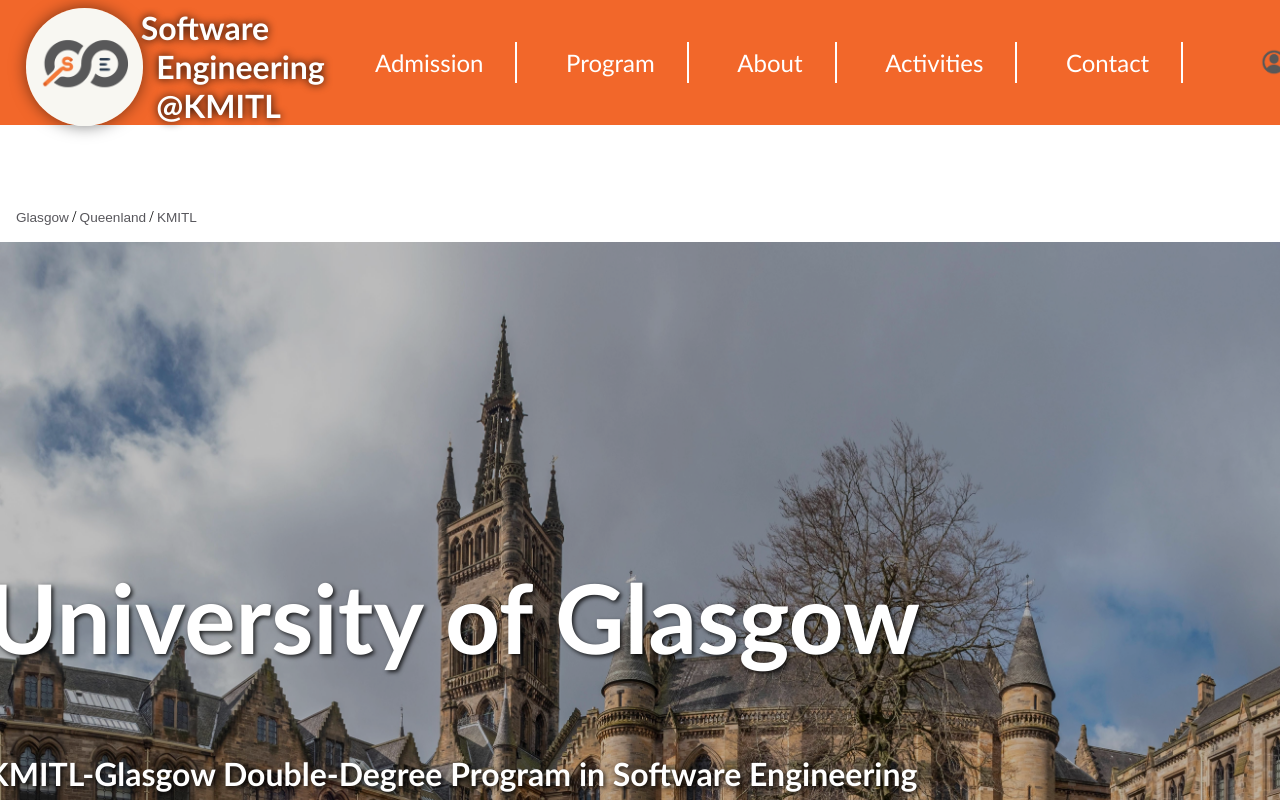
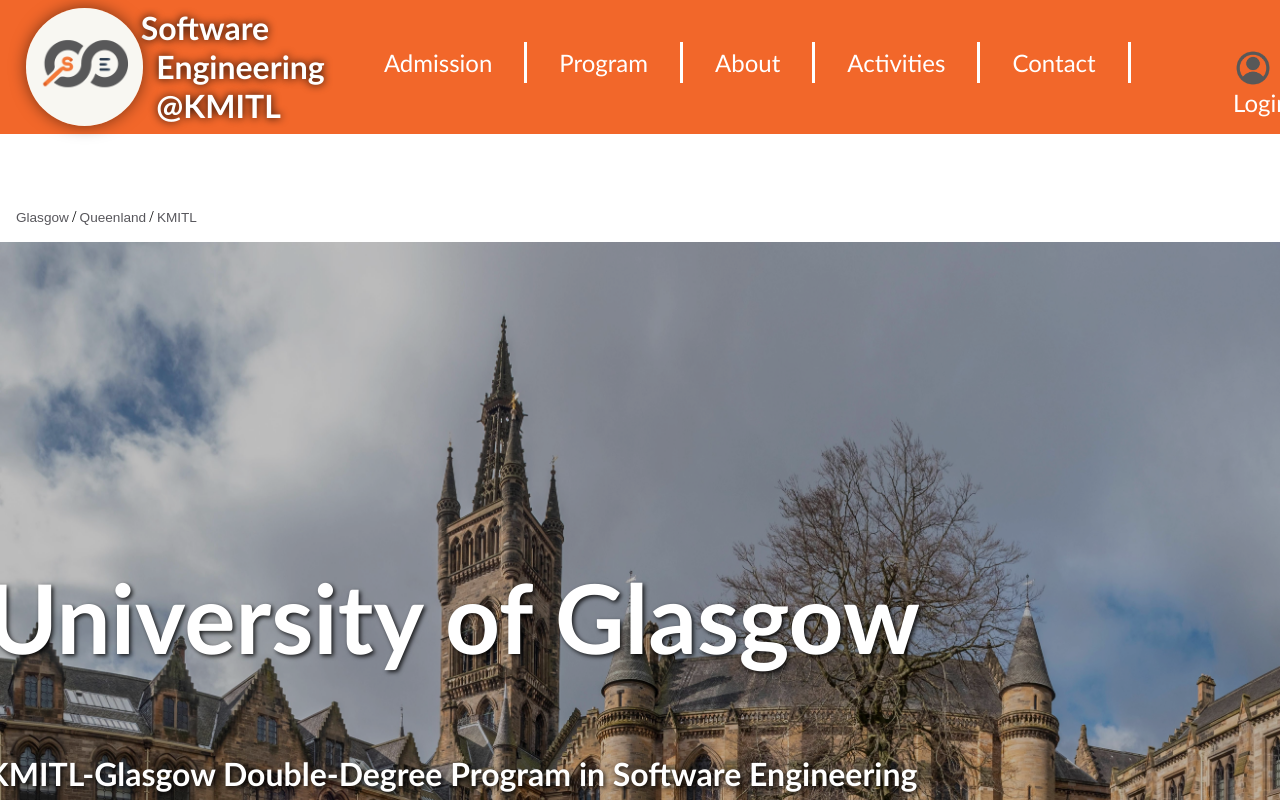
Before and after one commit to DiyaanPulikkal/se_web_project, a React (Vite) app: page /program in a window 1280 px wide. Shown: the top 800 px of the page. Built offline with nearby package versions, Linux system fonts and the light colour scheme.

Commit message:
change date

```diff
--- a/src/Home/SlideEvent/SlideEvent.jsx
+++ b/src/Home/SlideEvent/SlideEvent.jsx
@@ -69,19 +69,19 @@ function SlideEvent() {
 
     const events = [
         {
-            date: "24 August 2025",
+            date: "24 August 2024",
             location: "KMITL",
             imageUrl: hackathon,
             icon: mapping,
         },
         {
-            date: "25 August 2025",
+            date: "25 August 2024",
             location: "KMITL",
             imageUrl: "https://via.placeholder.com/150", // placeholder image
             icon: mapping,
         },
         {
-            date: "26 August 2025",
+            date: "26 August 2024",
             location: "KMITL",
             imageUrl: "https://via.placeholder.com/150",
             icon: mapping,
--- a/src/NavBar/NavBar.module.css
+++ b/src/NavBar/NavBar.module.css
@@ -11,13 +11,14 @@
 }
 
 .mainNav h2 {
+  padding-right: 2vw;
   position: relative;
   left: 11vw;
   margin-top: 1vh;
   margin-bottom: 0px;
   font-size: 2rem;
   font-family: "Trebuchet MS", "Lucida Sans Unicode", "Lucida Grande",
-    "Lucida Sans", Arial, sans-serif;
+                    "Lucida Sans", Arial, sans-serif;
   font-weight: bold;
   color: #ffffff;
   text-shadow: 0 0 0.5rem black;
@@ -59,11 +60,10 @@
   font-family: "Trebuchet MS", "Lucida Sans Unicode", "Lucida Grande",
     "Lucida Sans", Arial, sans-serif;
   padding: 0.7vh 2.5vw;
-  margin-left: 1.3vw;
   text-decoration: none;
   color: white;
   transition: background-color 0.35s;
-  border-right: 0.2vw solid white;
+  border-right: 0.2rem solid white;
 }
 
 .textLink:hover {
@@ -76,13 +76,16 @@
   font-family: "Trebuchet MS", "Lucida Sans Unicode", "Lucida Grande",
     "Lucida Sans", Arial, sans-serif;
   color: white;
-  margin-left: 6vw;
+  margin-left: 8vw;
+  display: inline-block;
+  text-decoration: none;
+  transition: all 0.35s;
 }
 
 .login_link img {
   vertical-align: middle;
-  width: 3.5vh;
-  height: 3.5vh;
+  width: 5vh;
+  height: 5vh;
   margin-right: 0.5rem;
 }
 
```
